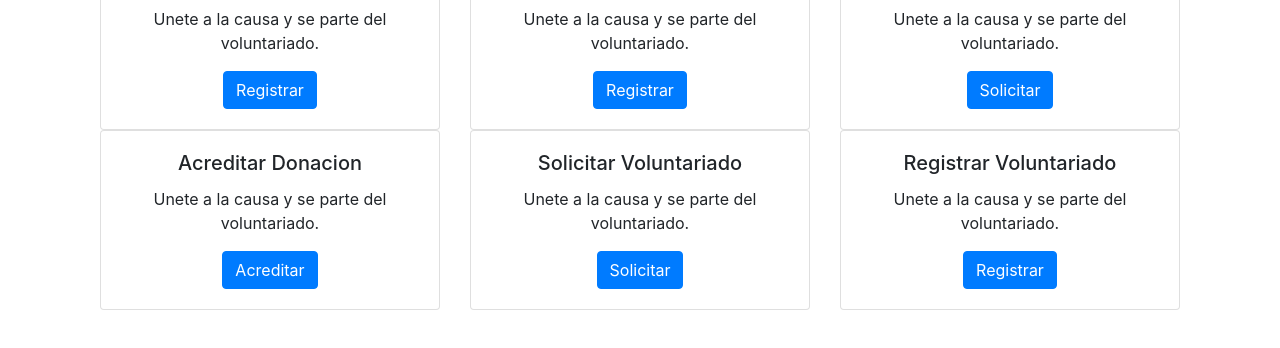
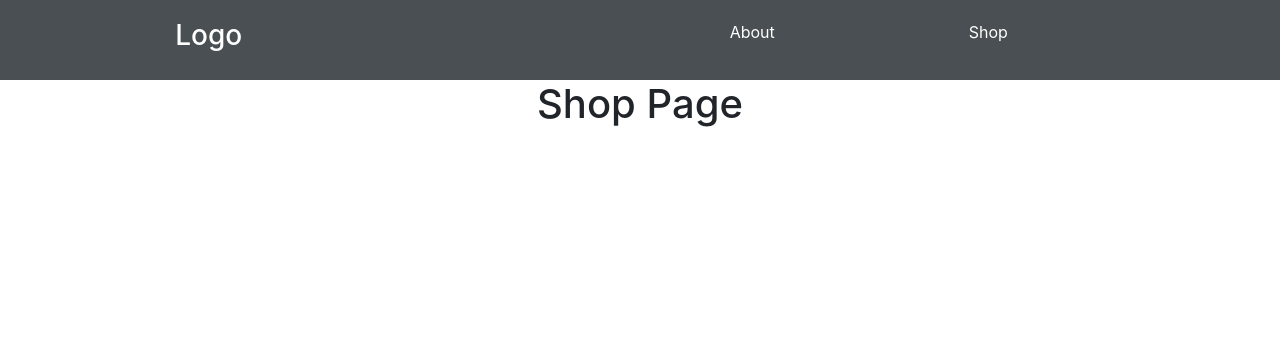
Before and after one commit to mario-galindo/honduras-conecta-frontend, a React (Create React App) app: page /shop in a window 1280 px wide. Shown: the top 348 px of the page. Built offline with nearby package versions, Linux system fonts and the light colour scheme.

Commit message:
add routing

```diff
--- a/package.json
+++ b/package.json
@@ -8,6 +8,7 @@
     "@testing-library/user-event": "^7.1.2",
     "react": "^16.13.1",
     "react-dom": "^16.13.1",
+    "react-router-dom": "^5.1.2",
     "react-scripts": "3.4.1"
   },
   "scripts": {
--- a/src/App.js
+++ b/src/App.js
@@ -1,11 +1,15 @@
 import React, { Component } from 'react';
 import './App.css';
 import logo from './logo2.svg';
+import { BrowserRouter as Router, Switch, Route } from 'react-router-dom'
 
 
 //CUSTOM COMPONENTS
 import Login from '../src/components/Login'
 import Main from '../src/components/main'
+import Nav from './components/Nav';
+import About from './components/About';
+import Shop from './components/Shop'
 
 class App extends Component {
 
@@ -26,18 +30,14 @@ class App extends Component {
     return (
       <div className="App">
         {this.state.isSignedIn ? (
-        <div className="container">
-           <div className="col-md-12">
-              <div className="row">
-                <Main title={this.state.voluntariado} boton={this.state.boton1}></Main>
-                <Main title={this.state.causa} boton={this.state.boton1}></Main>
-                <Main title={this.state.donacion} boton={this.state.boton2}></Main>
-                <Main title={this.state.acreditarDonacion} boton={this.state.boton3}></Main>
-                <Main title={this.state.solicitarVoluntariado} boton={this.state.boton2}></Main>
-                <Main title={this.state.voluntariado} boton={this.state.boton1}></Main>
-              </div>
-            </div>
-        </div>
+          <Router>
+          <Nav></Nav>
+          <Switch>
+            <Route path="/" exact component={Home}></Route>
+            <Route path="/about" component={About}></Route>
+            <Route path="/shop" component={Shop}></Route>
+          </Switch>
+          </Router>
         ) : (
           <div  className="main-div">
             <img src={logo} className="App-logo" alt="logo"  />
@@ -51,4 +51,10 @@ class App extends Component {
   }
 }
 
+const Home = () => (
+  <div>
+    <h1>Home Page</h1>
+  </div>
+);
+
 export default App;
--- /dev/null
+++ b/src/components/About.js
@@ -0,0 +1,12 @@
+import React from 'react';
+import '../styles.css';
+
+function About() {
+  return (
+    <div>
+      <h1>About Page</h1>
+    </div>
+  );
+}
+
+export default About;
--- /dev/null
+++ b/src/components/Nav.js
@@ -0,0 +1,22 @@
+import React from 'react';
+import '../styles.css';
+import {Link} from 'react-router-dom'
+
+function Nav() {
+
+  const navStyle={
+    color:'white'
+  }
+
+  return (
+    <nav>
+        <h3>Logo</h3>
+        <ul className="nav-Links">
+            <Link to='/about' style={navStyle}><li>About</li></Link>
+            <Link to='/shop' style={navStyle}><li>Shop</li></Link>
+        </ul>
+    </nav>
+  );
+}
+
+export default Nav;
--- /dev/null
+++ b/src/components/Shop.js
@@ -0,0 +1,12 @@
+import React from 'react';
+import '../styles.css';
+
+function Shop() {
+  return (
+    <div>
+      <h1>Shop Page</h1>
+    </div>
+  );
+}
+
+export default Shop;
--- /dev/null
+++ b/src/styles.css
@@ -0,0 +1,20 @@
+.App {
+    text-align: center;
+  }
+
+  nav{
+    display :flex;
+    justify-content: space-around;
+    align-items: center;
+    min-height: 10vh;
+    background: rgb(73, 79, 82);
+    color: white ;
+  }
+
+  .nav-Links{
+    width: 40%;
+    display: flex;
+    justify-content: space-around;
+    align-items: center;
+    list-style: none;
+  }
```
Also changed, not shown: 1 other file (tests, documents, lock files or other folders).
